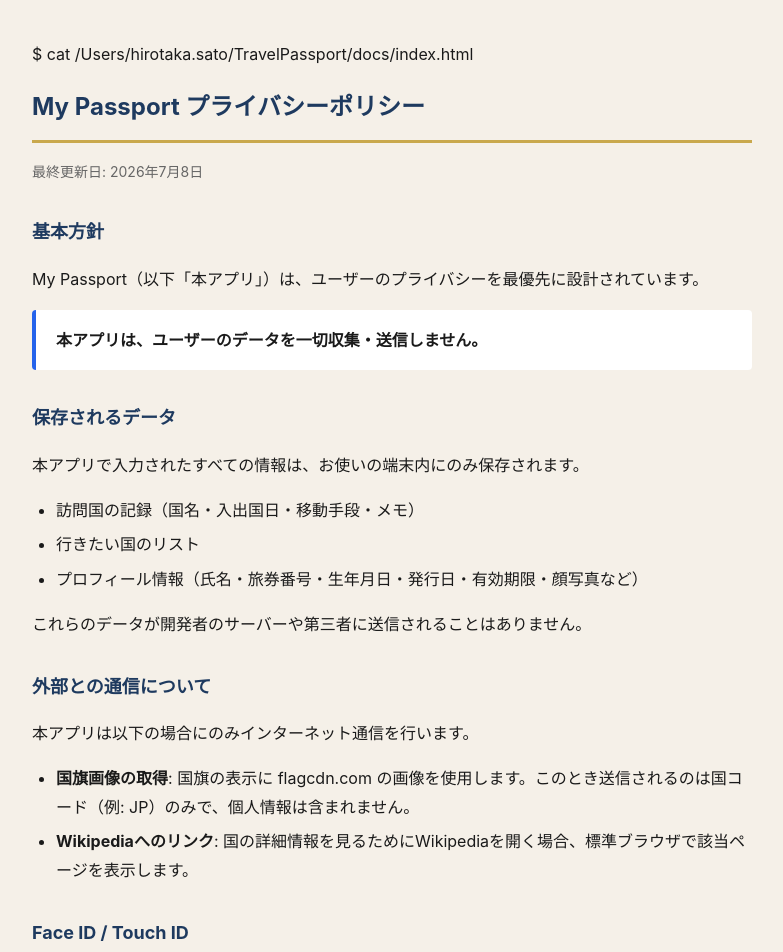
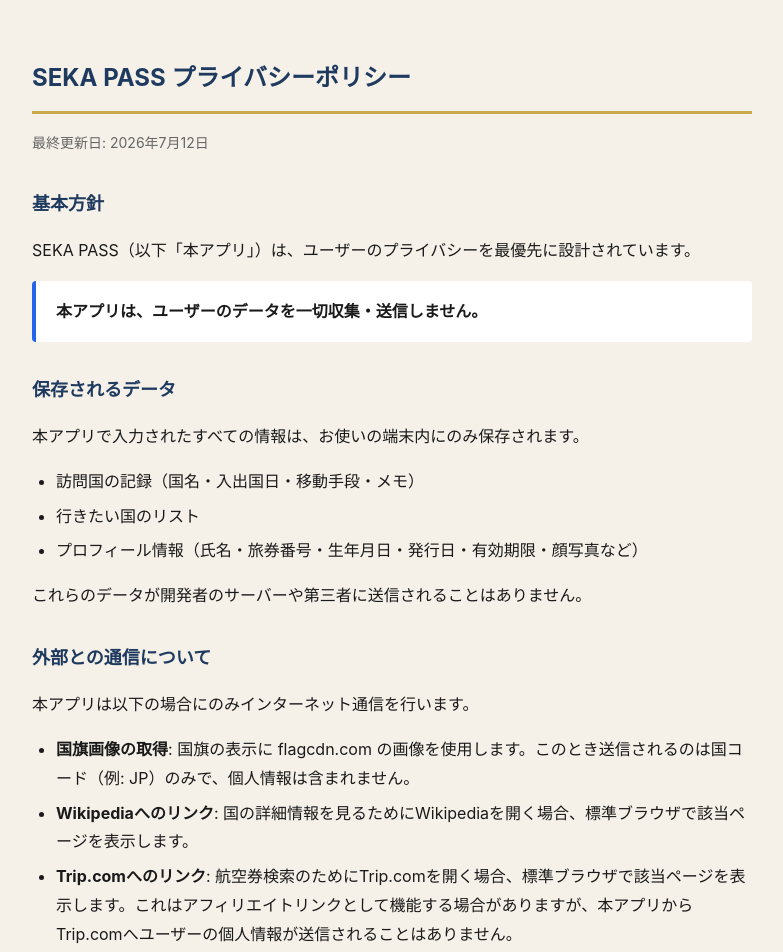
Before and after one commit to shirotaka9612-blip/sekapass-privacy, a plain HTML site: page index.html in a window 1280 px wide. Shown: the top 952 px of the page, without its empty margins (248-1031 px from the left). Drawn offline with Linux system fonts and the light colour scheme.

Commit message:
Add files via upload

```diff
--- a/index.html
+++ b/index.html
@@ -1,11 +1,9 @@
-$ cat /Users/hirotaka.sato/TravelPassport/docs/index.html
-
 <!DOCTYPE html>
 <html lang="ja">
 <head>
 <meta charset="UTF-8">
 <meta name="viewport" content="width=device-width, initial-scale=1.0">
-<title>My Passport プライバシーポリシー</title>
+<title>SEKA PASS プライバシーポリシー</title>
 <style>
   body {
     font-family: -apple-system, BlinkMacSystemFont, "Hiragino Sans", "Yu Gothic", sans-serif;
@@ -45,11 +43,11 @@
 </head>
 <body>
 
-<h1>My Passport プライバシーポリシー</h1>
-<p class="updated">最終更新日: 2026年7月8日</p>
+<h1>SEKA PASS プライバシーポリシー</h1>
+<p class="updated">最終更新日: 2026年7月12日</p>
 
 <h2>基本方針</h2>
-<p>My Passport（以下「本アプリ」）は、ユーザーのプライバシーを最優先に設計されています。</p>
+<p>SEKA PASS（以下「本アプリ」）は、ユーザーのプライバシーを最優先に設計されています。</p>
 <p class="highlight">本アプリは、ユーザーのデータを一切収集・送信しません。</p>
 
 <h2>保存されるデータ</h2>
@@ -66,6 +64,7 @@
 <ul>
   <li><strong>国旗画像の取得</strong>: 国旗の表示に flagcdn.com の画像を使用します。このとき送信されるのは国コード（例: JP）のみで、個人情報は含まれません。</li>
   <li><strong>Wikipediaへのリンク</strong>: 国の詳細情報を見るためにWikipediaを開く場合、標準ブラウザで該当ページを表示します。</li>
+  <li><strong>Trip.comへのリンク</strong>: 航空券検索のためにTrip.comを開く場合、標準ブラウザで該当ページを表示します。これはアフィリエイトリンクとして機能する場合がありますが、本アプリからTrip.comへユーザーの個人情報が送信されることはありません。</li>
 </ul>
 
 <h2>Face ID / Touch ID</h2>
```
